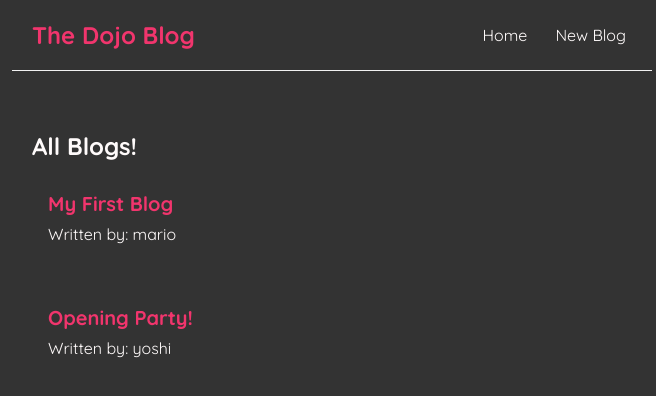
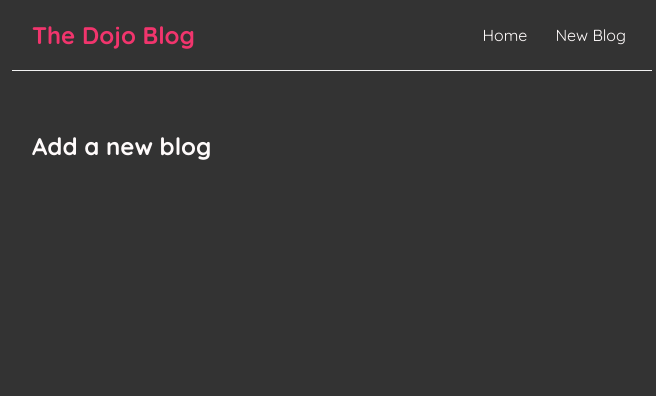
Before and after one commit to barbosaclint/dojo-blog, a React (Create React App) app: page /create in a window 1280 px wide. Shown: the top 396 px of the page, without its empty margins (308-964 px from the left). Built offline with nearby package versions, Linux system fonts and the light colour scheme; data requests are answered from the project's data file.

Commit message:
links and stuff

```diff
--- a/package.json
+++ b/package.json
@@ -8,6 +8,8 @@
     "@testing-library/user-event": "^12.8.3",
     "react": "^17.0.2",
     "react-dom": "^17.0.2",
+    "react-router": "^5.2.0",
+    "react-router-dom": "^5.2.0",
     "react-scripts": "4.0.3",
     "web-vitals": "^1.1.2"
   },
--- a/src/App.js
+++ b/src/App.js
@@ -1,5 +1,7 @@
 import Navbar from './Navbar';
 import Home from './Home'
+import { BrowserRouter as Router, Route, Switch } from 'react-router-dom'
+import Create from './Create';
 
 function App() {
 
@@ -9,12 +11,21 @@ function App() {
 
 
   return (
-    <div className="App">
+    <Router>
+      <div className="App">
       <Navbar />
       <div className="content">
-          <Home />
+          <Switch>
+            <Route exact path = "/">
+              <Home />
+            </Route>
+            <Route path = "/create">
+              <Create />
+            </Route>
+          </Switch>
       </div>
     </div>
+    </Router>
   );
 }
 
--- a/src/BlogList.js
+++ b/src/BlogList.js
@@ -4,7 +4,7 @@ const BlogList = ({ blogs, title, handleDelete }) => {
         <div className="home">
             <h2>{title}</h2>
             {blogs.map((blog) => (
-                <div className="blog-preview" key="{blog.id}">
+                <div className="blog-preview" key={ blog.id }>
                     <h2>{blog.title}</h2>
                     <p>Written by: {blog.author}</p> <br />
                 </div>
--- /dev/null
+++ b/src/Create.js
@@ -0,0 +1,11 @@
+import Navbar from "./Navbar"
+
+const Create = () => {
+    return (
+        <div className="create">
+            <h2>Add a new blog</h2>
+        </div>
+     );
+}
+
+export default Create;
--- a/src/Home.js
+++ b/src/Home.js
@@ -3,12 +3,6 @@ import BlogList from "./BlogList"
 import useFetch from "./useFetch";
 
 const Home = () => {
-
-    // const [blogs, setBlogs] = useState([
-    //     { title: 'My new website', body: 'lorem ipsum...', author: 'mario', id: 1 },
-    //     { title: 'Welcome Party', body: 'lorem ipsum...', author: 'yoshi', id: 2 },
-    //     { title: 'Web dev top tips', body: 'lorem ipsum...', author: 'luigi', id: 3 }
-    // ])
 
     const { data: blogs, isPending, error } = useFetch('http://localhost:8000/blogs')
 
--- a/src/Navbar.js
+++ b/src/Navbar.js
@@ -1,10 +1,12 @@
+import { Link } from "react-router-dom"
+
 const Navbar = () => {
     return (
         <nav className="navbar">
             <h1>The Dojo Blog</h1>
             <div className="links">
-                <a href="/">Home</a>
-                <a href="/create">New  Blog</a>
+                <Link to = "/">Home</Link>
+                <Link to = "/create">New Blog</Link>
             </div>
         </nav>
     );
--- a/src/useFetch.js
+++ b/src/useFetch.js
@@ -7,7 +7,10 @@ const useFetch = (url) => {
     const [error, setError] = useState(null)
 
     useEffect ( () => {
-        fetch(url)
+
+        const abortCont = new AbortController()
+
+        fetch(url, { signal: abortCont.signal })
             .then(res => {
                 if (!res.ok) {
                     throw Error('Could not fetch')
```
Also changed, not shown: 1 other file (tests, documents, lock files or other folders).
